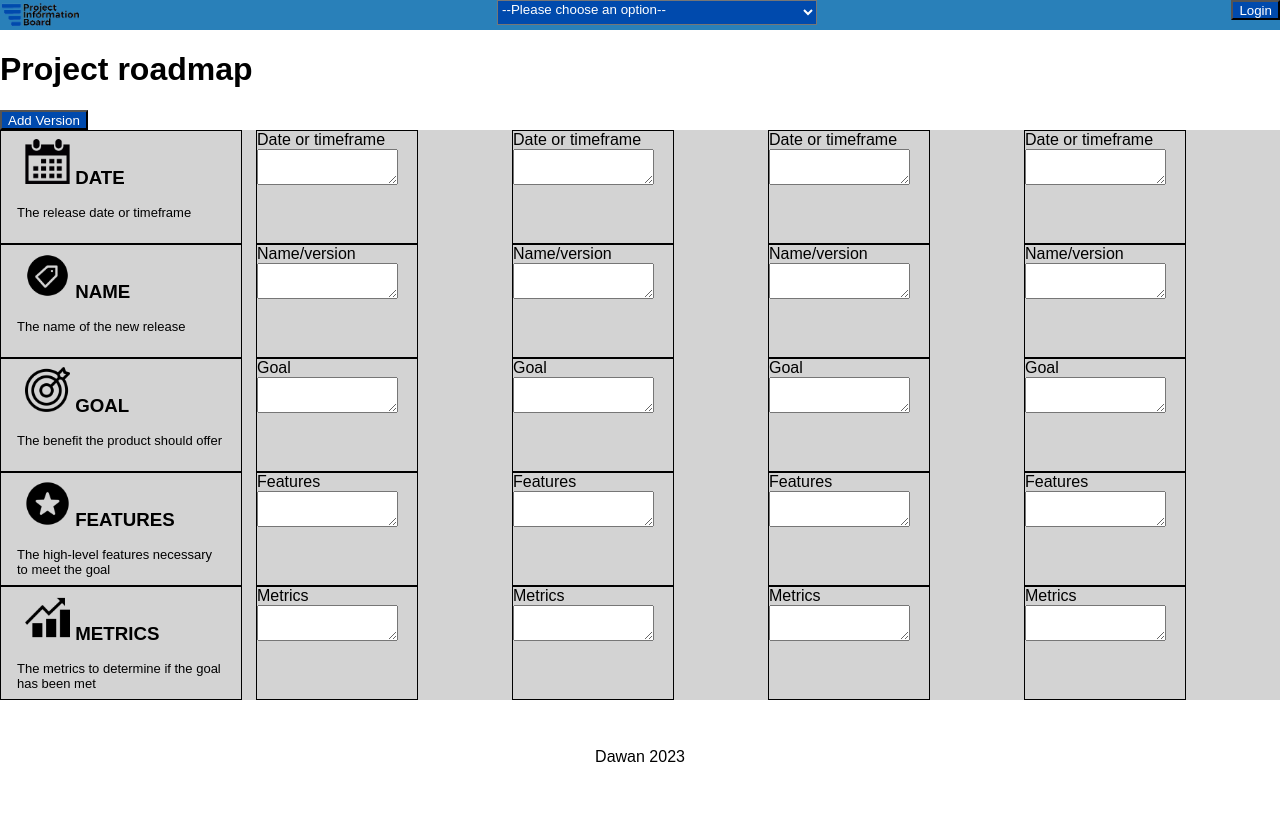
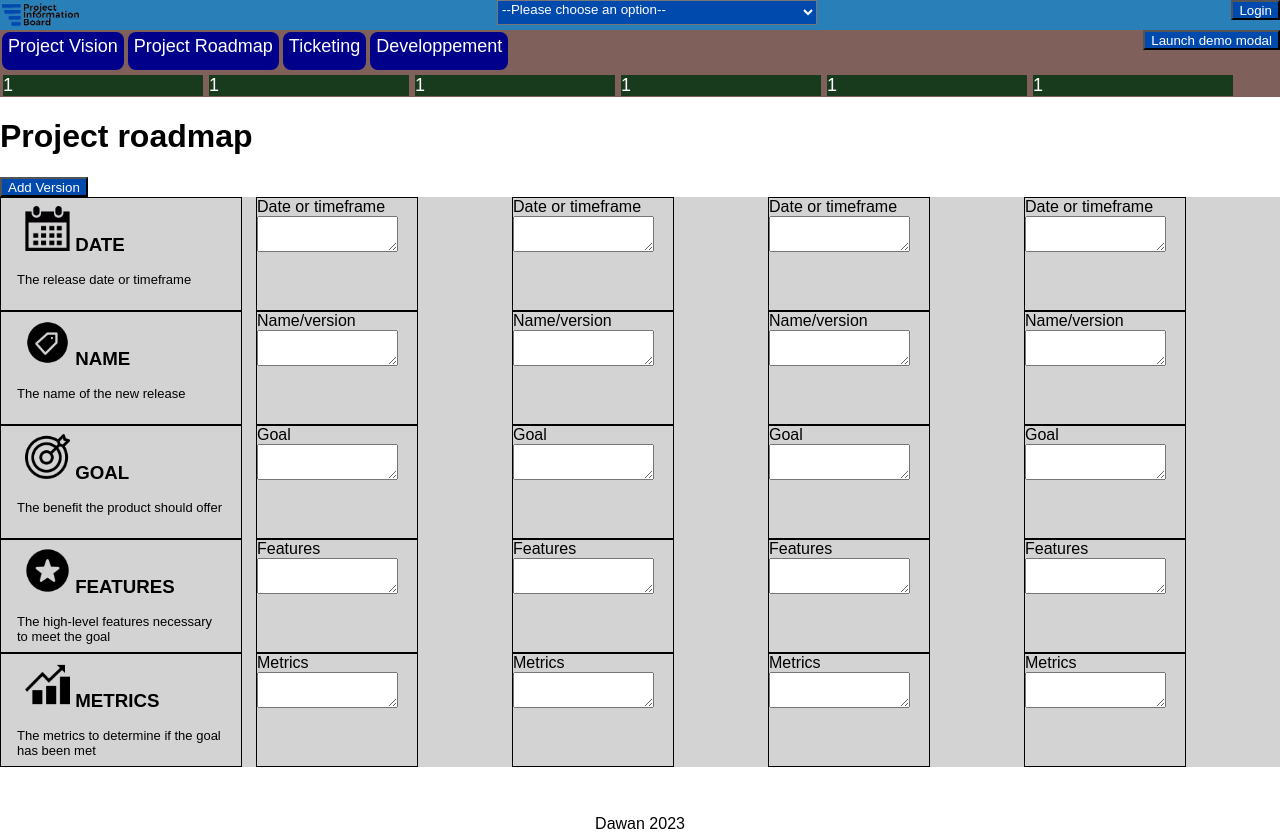
Before and after one commit to etrangere/redlinedawan, a React (Create React App) app: page /projectroadmap in a window 1280 px wide. Before the commit the page ends 800 px from the top, so only its background shows below. Built offline with nearby package versions, Linux system fonts and the light colour scheme.

Commit message:
Project 68,update all pages of components with etape buttons and dropdown

```diff
--- a/src/pages/Developpement.js
+++ b/src/pages/Developpement.js
@@ -1,9 +1,13 @@
+import DropDown from '../component/DropDown';
+import EtapeButtonContainer from '../component/EtapeButtonContainer';
 import './Developpement.css';
 
 export default function Develppement (){
 
 
     return (<>
+    <EtapeButtonContainer/>
+    <DropDown/>
 
 
     {/* <!-- Create a container div for the textareas and the "Update" button --> */}
--- a/src/pages/Home.js
+++ b/src/pages/Home.js
@@ -2,7 +2,7 @@ import React, { useEffect, useState } from 'react';
 import { ProjectsService } from '../service/ProjectsService.js';
 import './Home.css';
 import { Link } from "react-router-dom";
-import Project from './Project';
+
 
 export default function Home() {
   const [projects, setProjects] = useState([]);
--- a/src/pages/ProjectRoadmap.js
+++ b/src/pages/ProjectRoadmap.js
@@ -4,13 +4,16 @@ import image_etiquette from "../img/etiquette.png";
 import image_cible from "../img/cible.png";
 import image_star from "../img/star.png";
 import image_graph from "../img/graph.png";
+import EtapeButtonContainer from '../component/EtapeButtonContainer';
+import DropDown from '../component/DropDown';
 
 
 export default function ProjectRoadmap (){
 
 
     return (<>
-
+   <EtapeButtonContainer/>
+    <DropDown/>
 
 
     <h1>Project roadmap</h1>
--- a/src/pages/ProjectVision.js
+++ b/src/pages/ProjectVision.js
@@ -4,11 +4,15 @@ import image_group from "../img/group.png";
 import image_needs from "../img/heart.png";
 import image_product from "../img/product.png";
 import image_dollar from "../img/dollar.png";
+import EtapeButtonContainer from '../component/EtapeButtonContainer';
+import DropDown from '../component/DropDown';
 
 export default function ProjectVision(){
 
 
     return (<>
+    <EtapeButtonContainer/>
+    <DropDown/>
 
 
 
--- a/src/pages/Ticketing.js
+++ b/src/pages/Ticketing.js
@@ -1,3 +1,5 @@
+import DropDown from '../component/DropDown';
+import EtapeButtonContainer from '../component/EtapeButtonContainer';
 import './Ticketing.css';
 //import image_eye from "../img/eye.png";
 
@@ -6,6 +8,8 @@ export default function Ticketing (){
 
 
     return (<>
+    <EtapeButtonContainer/>
+    <DropDown/>
 
 
     <div>
```
